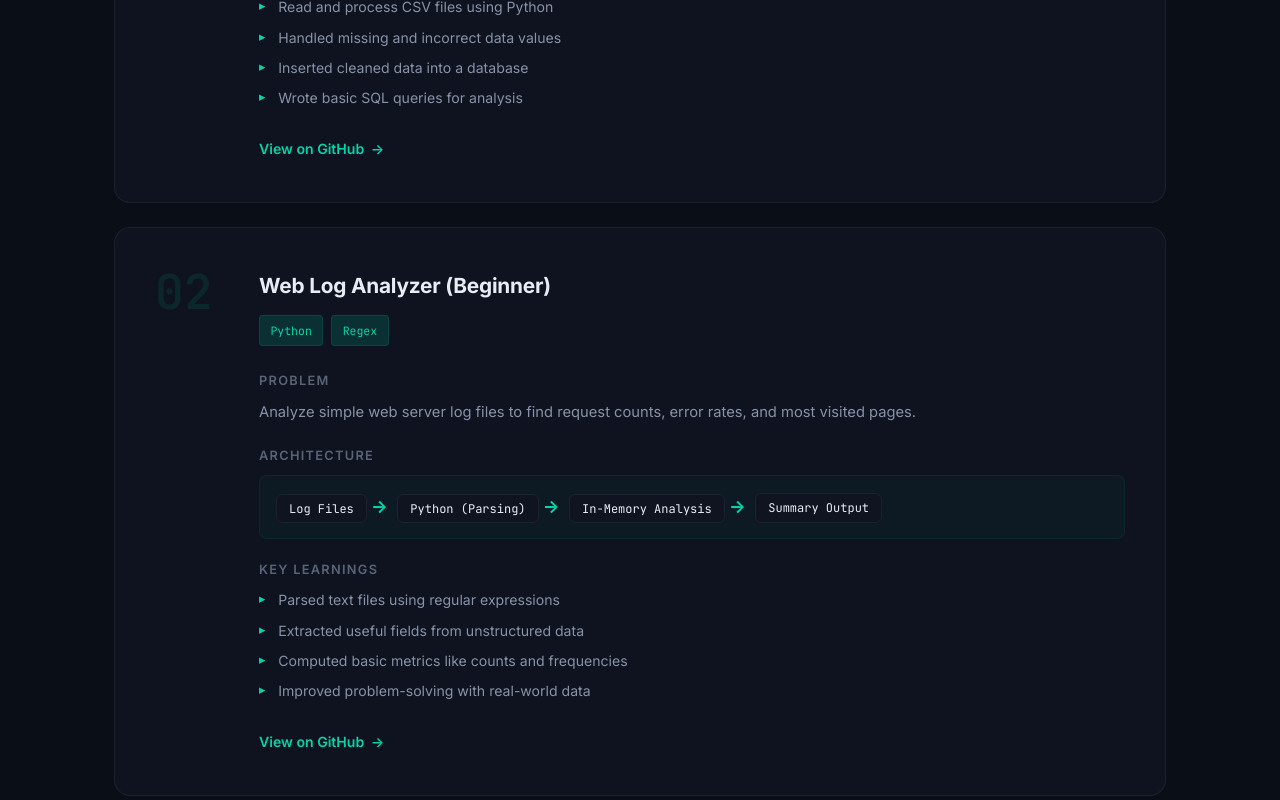
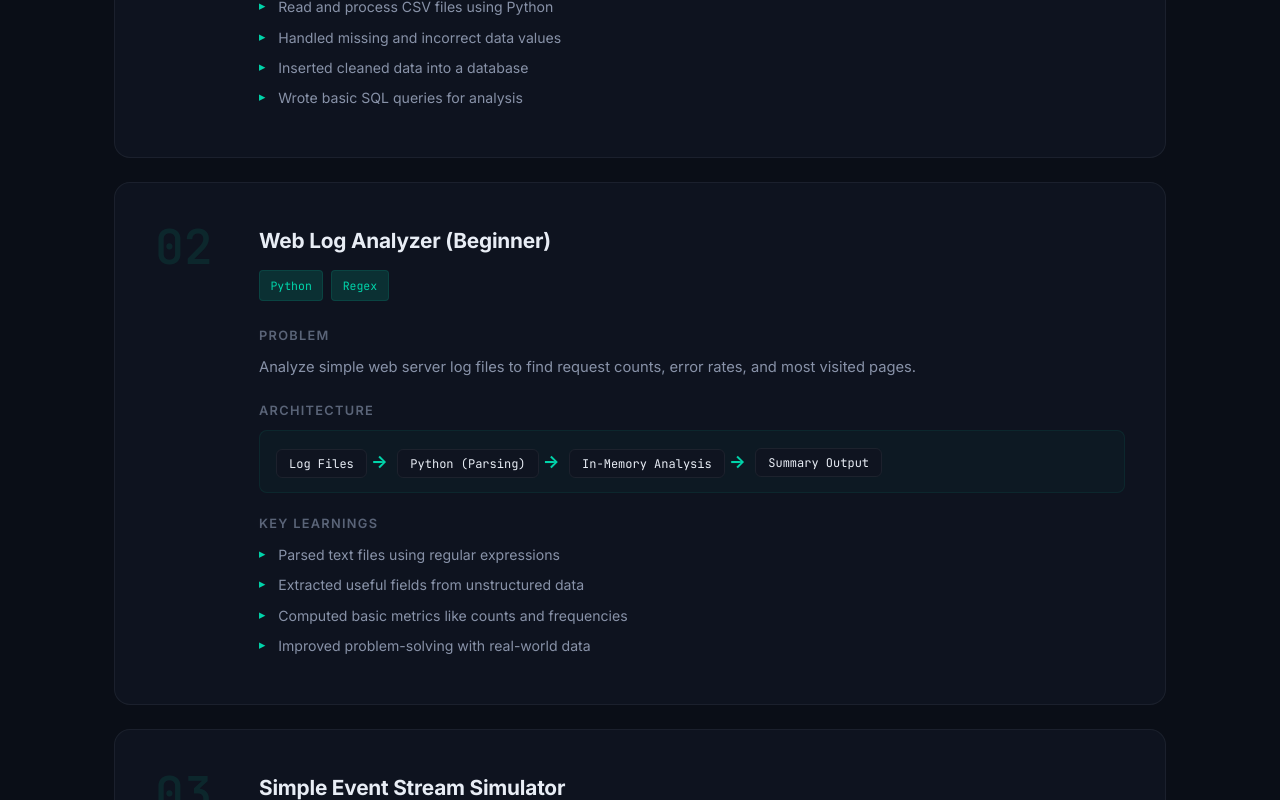
Before and after one commit to Kavyadharshini-S-M/Portfolio, a React (Vite) app: page / in a window 1280 px wide. Shown: the part 3340-4140 px from the top of the page. Built offline with nearby package versions, Linux system fonts and the light colour scheme.

Commit message:
Remove GitHub links from project cards

```diff
--- a/src/components/Projects.jsx
+++ b/src/components/Projects.jsx
@@ -19,7 +19,6 @@ const PROJECTS = [
             'Inserted cleaned data into a database',
             'Wrote basic SQL queries for analysis',
         ],
-        github: 'https://github.com/kavyadharshini',
     },
     {
         num: '02',
@@ -39,7 +38,6 @@ const PROJECTS = [
             'Computed basic metrics like counts and frequencies',
             'Improved problem-solving with real-world data',
         ],
-        github: 'https://github.com/kavyadharshini',
     },
     {
         num: '03',
@@ -59,7 +57,6 @@ const PROJECTS = [
             'Worked with timestamps and event types',
             'Built confidence with streaming fundamentals',
         ],
-        github: 'https://github.com/kavyadharshini',
     },
     {
         num: '04',
@@ -79,7 +76,6 @@ const PROJECTS = [
             'Wrote analytical SQL queries',
             'Learned core data modeling concepts',
         ],
-        github: 'https://github.com/kavyadharshini',
     },
 ];
 
@@ -130,14 +126,6 @@ function ProjectCard({ project }) {
                     </div>
                 </div>
 
-                <a
-                    href={project.github}
-                    className="project-link"
-                    target="_blank"
-                    rel="noopener noreferrer"
-                >
-                    View on GitHub <span className="arrow">→</span>
-                </a>
             </div>
         </article>
     );
```
